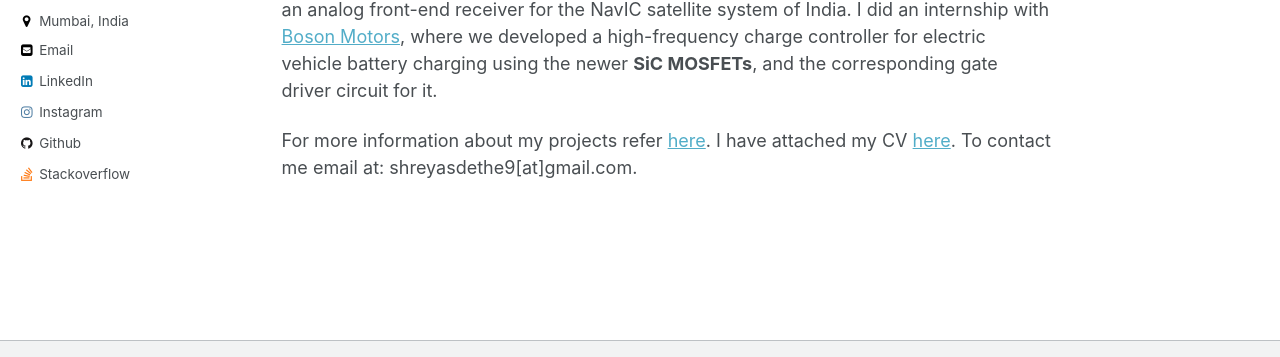
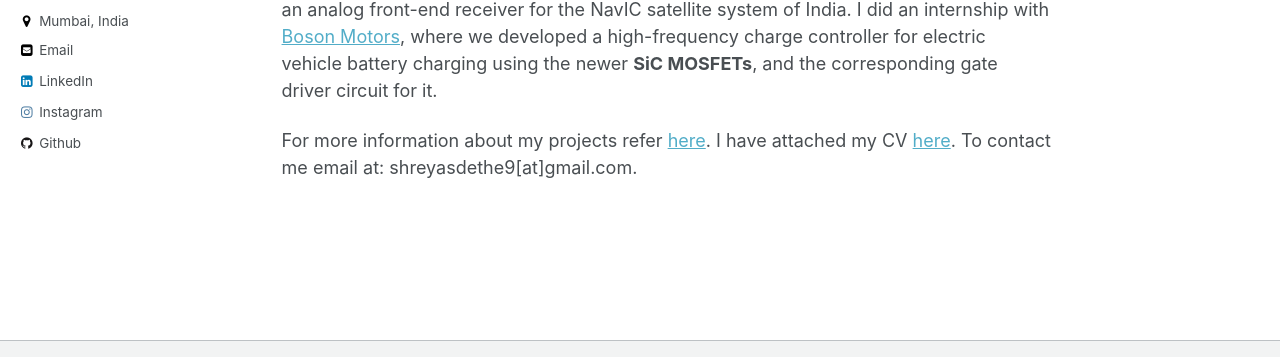
Before and after one commit to shreyasdethe/home, a Jekyll site: the page built from _pages/about.md, in a window 1280 px wide. Shown: the part 404-761 px from the top of the page. Built offline with Jekyll 4.4.1, drawn with Linux system fonts in a browser that asks for light colours.

Commit message:
Update _config.yml

```diff
--- a/_config.yml
+++ b/_config.yml
@@ -104,7 +104,7 @@ author:
   orcid            :
   pinterest        :
   soundcloud       :
-  stackoverflow    : https://electronics.stackexchange.com/users/205094/shreyas
+  stackoverflow    : #https://electronics.stackexchange.com/users/205094/shreyas
   steam            :
   tumblr           :
   twitter          :
```
